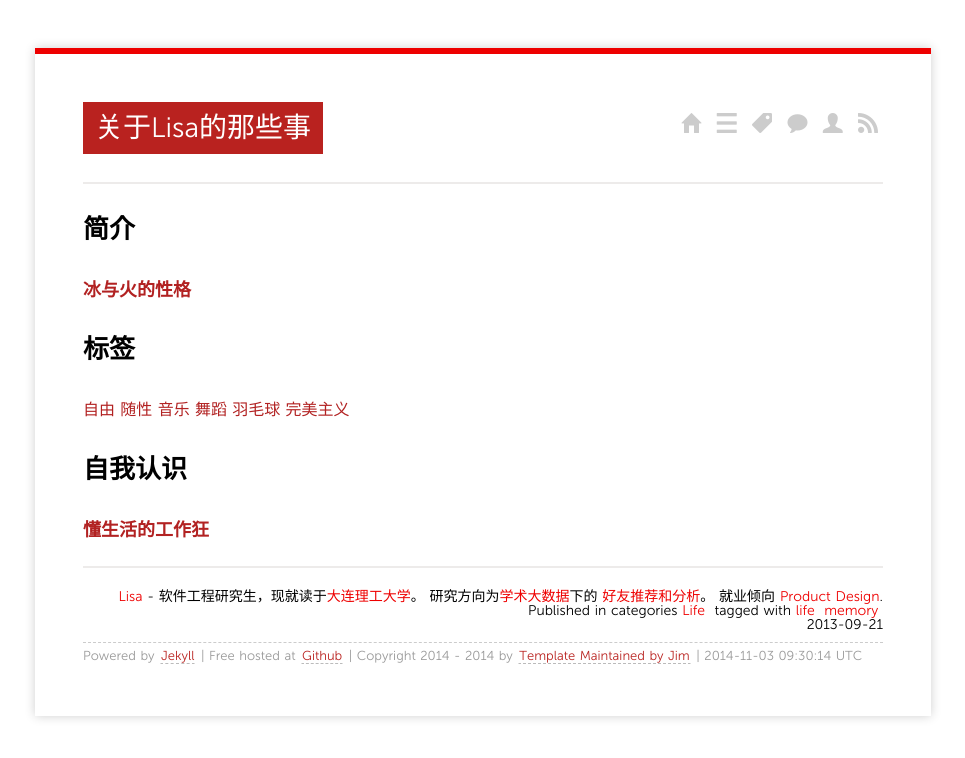
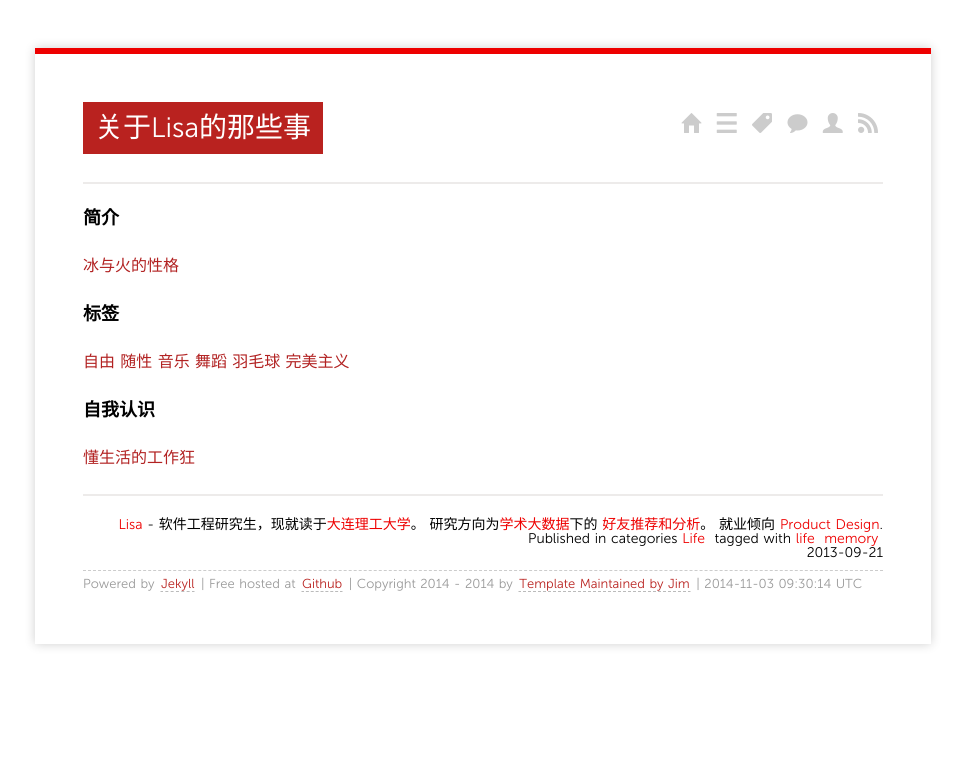
Before and after one commit to ruxia/ruxia.github.com, a Jekyll site: the page built from _posts/2013/2013-09-21-life.md, in a window 1280 px wide. Shown: the top 758 px of the page, without its empty margins (157-1122 px from the left). Built offline with Jekyll 4.4.1, drawn with Linux system fonts in a browser that asks for light colours; nearby versions of some CDN libraries; Markdown is read by kramdown in place of the engine named in the settings; comment, search, counter and statistics services are not loaded.

Commit message:
change to the first time

```diff
--- a/_posts/2013/2013-09-21-life.md
+++ b/_posts/2013/2013-09-21-life.md
@@ -8,11 +8,11 @@ tags:
 - memory
 ---
 
-## 简介
-### [冰与火的性格]() ###
+### 简介
+[冰与火的性格]()
 
-## 标签
+### 标签
 [自由]()  [随性]() [音乐]() [舞蹈]() [羽毛球]() [完美主义]()
 
-## 自我认识
-### [懂生活的工作狂]() ###
+### 自我认识
+[懂生活的工作狂]()
```
